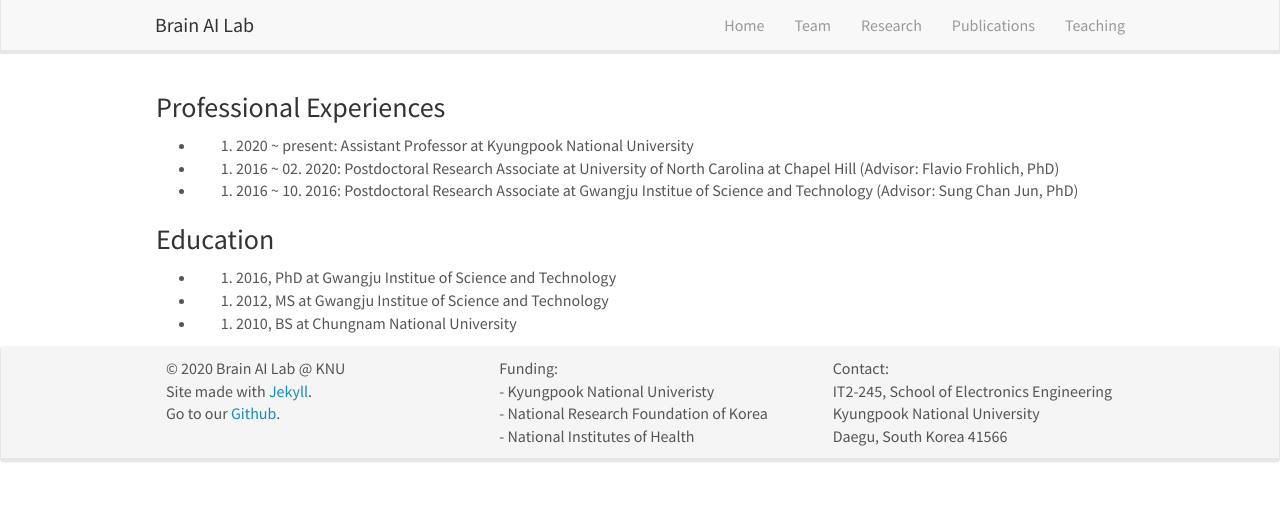
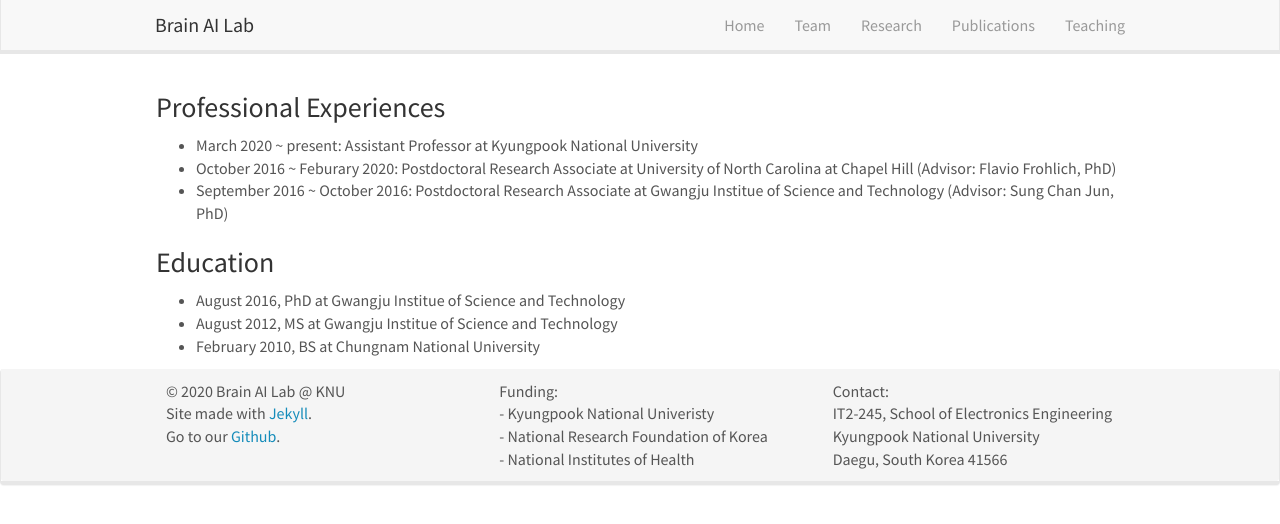
Before and after one commit to KNU-BrainAI/knu-brainai.github.io, a Jekyll site: the page built from _pages/team_stahn.md, in a window 1280 px wide. Shown: the top 524 px of the page. Built offline with Jekyll 4.4.1, drawn with Linux system fonts in a browser that asks for light colours; nearby versions of some CDN libraries.

Commit message:
Update team_stahn.md

```diff
--- a/_pages/team_stahn.md
+++ b/_pages/team_stahn.md
@@ -8,11 +8,11 @@ permalink: /team/team_stahn/
 
 
 ### Professional Experiences
-- 03. 2020 ~ present: Assistant Professor at Kyungpook National University
-- 10. 2016 ~ 02. 2020: Postdoctoral Research Associate at University of North Carolina at Chapel Hill (Advisor: Flavio Frohlich, PhD)
-- 09. 2016 ~ 10. 2016: Postdoctoral Research Associate at Gwangju Institue of Science and Technology (Advisor: Sung Chan Jun, PhD)
+- March 2020 ~ present: Assistant Professor at Kyungpook National University
+- October 2016 ~ Feburary 2020: Postdoctoral Research Associate at University of North Carolina at Chapel Hill (Advisor: Flavio Frohlich, PhD)
+- September 2016 ~ October 2016: Postdoctoral Research Associate at Gwangju Institue of Science and Technology (Advisor: Sung Chan Jun, PhD)
 
 ### Education
-- 08. 2016, PhD at Gwangju Institue of Science and Technology
-- 08. 2012, MS at Gwangju Institue of Science and Technology
-- 02. 2010, BS at Chungnam National University
+- August 2016, PhD at Gwangju Institue of Science and Technology
+- August 2012, MS at Gwangju Institue of Science and Technology
+- February 2010, BS at Chungnam National University
```
